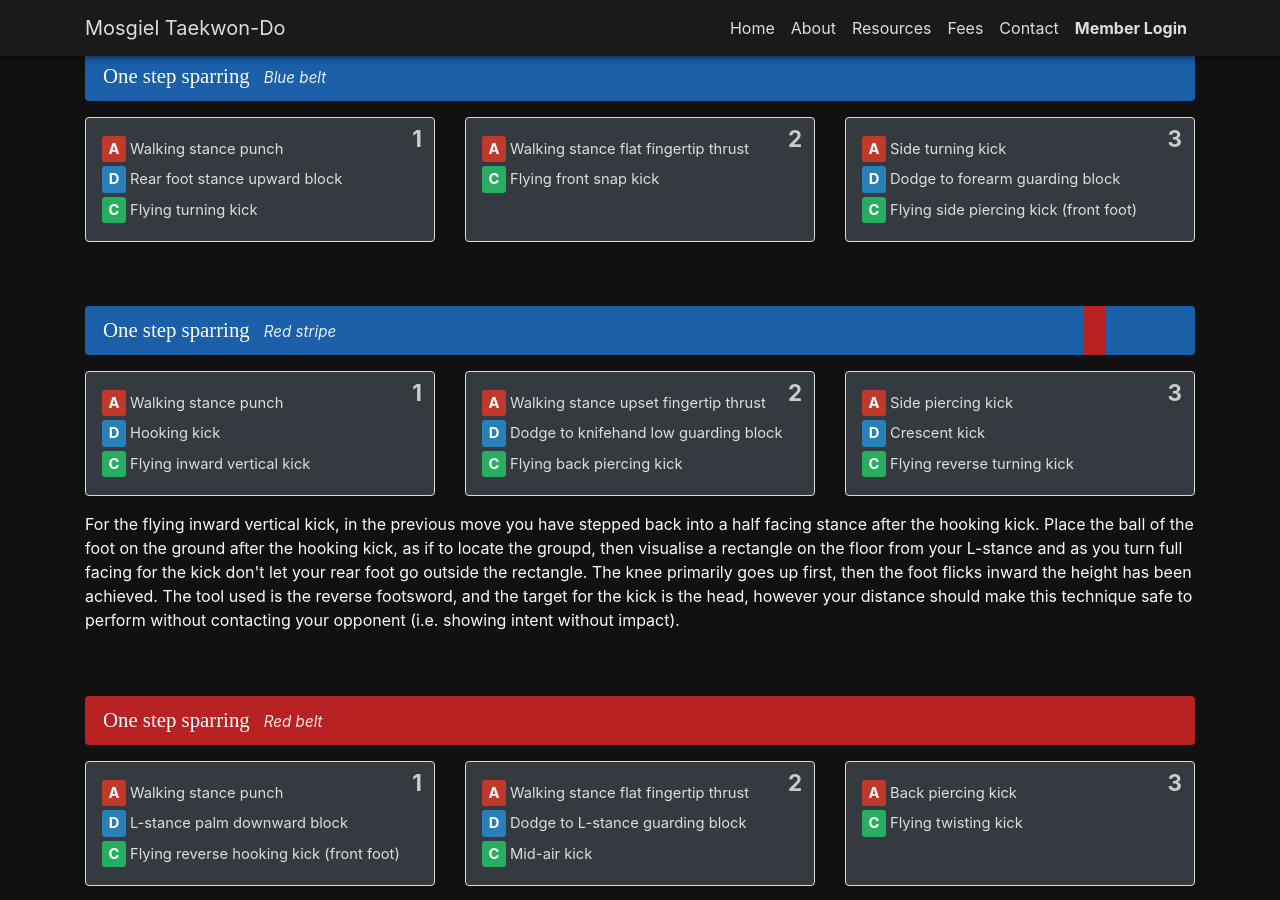
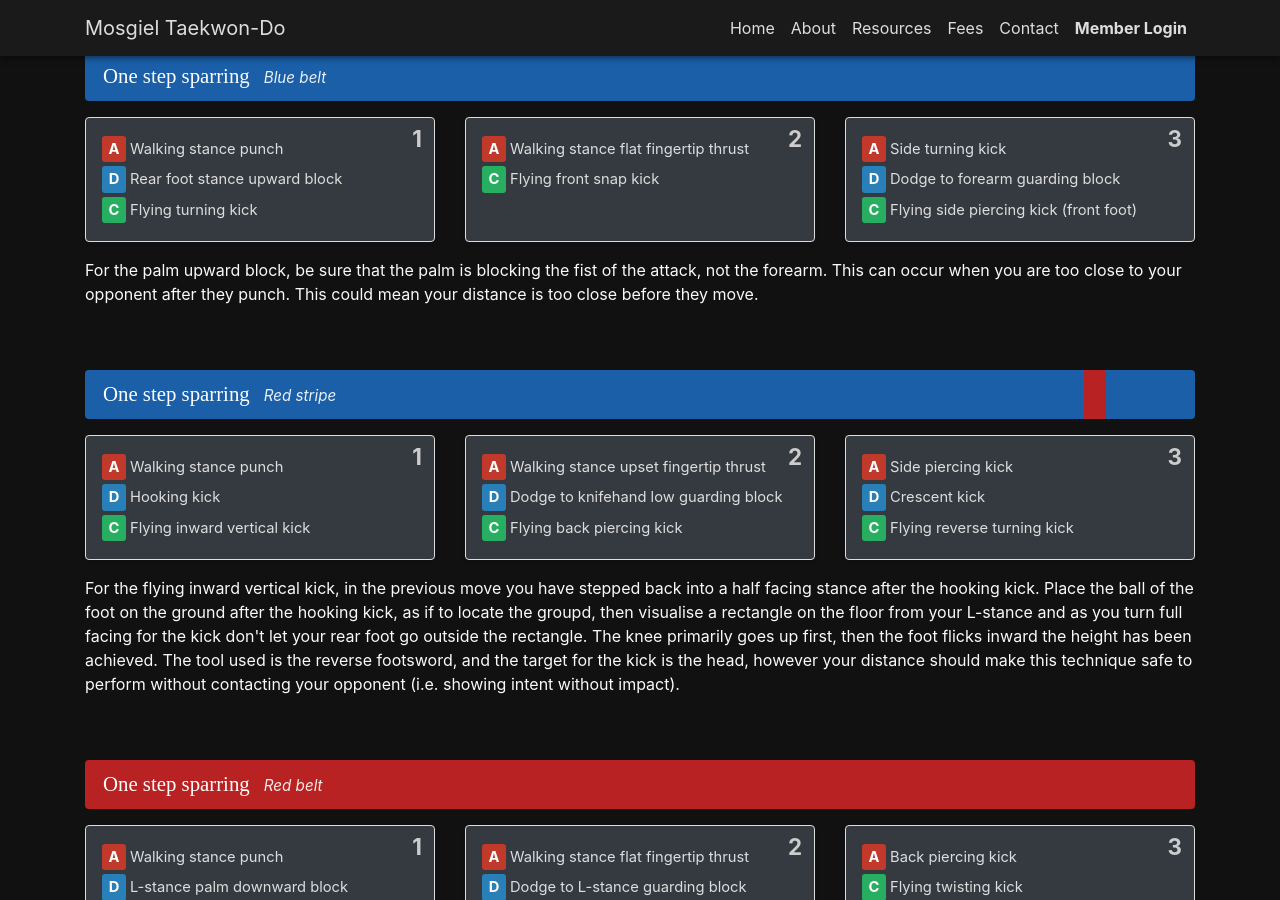
Before and after one commit to gurubobnz/www.mosgieltkd.co.nz, a Jekyll site: the page built from step-sparring.html, in a window 1280 px wide and 900 px high, scrolled down 1503 px. Built offline with Jekyll 4.4.1, drawn with Linux system fonts in a browser that asks for light colours; nearby versions of some CDN libraries; some web fonts are replaced; some of the changed text lies outside the part shown.

```diff
--- a/_data/step_sparring.yml
+++ b/_data/step_sparring.yml
@@ -75,6 +75,8 @@
     - A: Side turning kick
       D: Dodge to forearm guarding block
       C: Flying side piercing kick (front foot)
+  notes:
+    - For the palm upward block, be sure that the palm is blocking the fist of the attack, not the forearm. This can occur when you are too close to your opponent after they punch. This could mean your distance is too close before they move.
 
 - title: One step sparring
   grades: Red stripe
@@ -105,3 +107,5 @@
     - A: Back piercing kick
       D: ~
       C: Flying twisting kick
+  notes:
+    - For the flying twisting kick, perform that counter-attack as soon as your opponent begins to turn for their back piercing kick attack, targeting their side as they turn.
```
